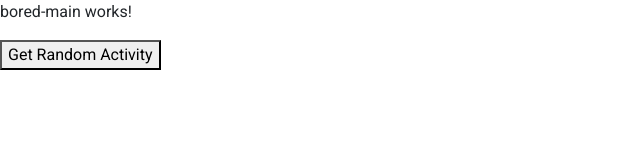
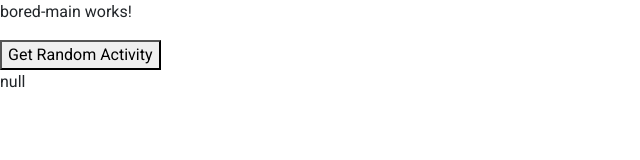
Before and after one commit to douar/api-apps, an Angular app: page / in a window 1280 px wide. Shown: the top 160 px of the page, without its empty margins (0-640 px from the left). Built offline with nearby package versions, Linux system fonts and the light colour scheme.

Commit message:
get random activity & render

```diff
--- a/src/app/components/bored-api-components/bored-main/bored-main.component.html
+++ b/src/app/components/bored-api-components/bored-main/bored-main.component.html
@@ -1,3 +1,7 @@
 <p>bored-main works!</p>
 
 <button (click)="getRandomActivity()">Get Random Activity</button>
+
+<div>
+  {{randomActivity | json}}
+</div>
--- a/src/app/components/bored-api-components/bored-main/bored-main.component.ts
+++ b/src/app/components/bored-api-components/bored-main/bored-main.component.ts
@@ -1,20 +1,30 @@
-import { Component } from '@angular/core';
+import {Component, OnDestroy} from '@angular/core';
 import {IBoredActivity} from "../../../_interfaces/IBoredActivity";
 import {BoredServiceService} from "../../../services/bored-api/bored-service.service";
+import {first, Subscription} from "rxjs";
 
 @Component({
   selector: 'app-bored-main',
   templateUrl: './bored-main.component.html',
   styleUrls: ['./bored-main.component.css']
 })
-export class BoredMainComponent {
+export class BoredMainComponent implements OnDestroy{
 
+  subRandomActivity!: Subscription;
   randomActivity: IBoredActivity | null = null;
 
   constructor(private boredService: BoredServiceService) {}
 
   getRandomActivity() {
-    console.log('button clicked', this.randomActivity)
+    console.log('button clicked')
     this.boredService.getRandomActivity()
+    this.subRandomActivity = this.boredService.$randomActivity.subscribe(activity => {
+      this.randomActivity = activity
+      console.log(this.randomActivity)
+    })
+  }
+
+  ngOnDestroy() {
+    this.subRandomActivity.unsubscribe()
   }
 }
--- a/src/app/services/bored-api/bored-service.service.ts
+++ b/src/app/services/bored-api/bored-service.service.ts
@@ -13,15 +13,16 @@ export class BoredServiceService {
   constructor(private boredHttpClient: BoredHttpService) { }
 
   getRandomActivity() {
-    this.boredHttpClient.getRandomActivity().pipe(first()).subscribe({
+    return this.boredHttpClient.getRandomActivity().pipe(first()).subscribe({
       next: activity => {
-        this.$randomActivity.next(activity)
+        this.$randomActivity.next(<IBoredActivity>activity)
+        console.log(this.$randomActivity)
       },
       error: err => {
         console.log(err)
         alert('Unable to get activity')
       }
     })
-    console.log('bored service accessed', this.$randomActivity)
+    console.log('bored service accessed')
   }
 }
```
